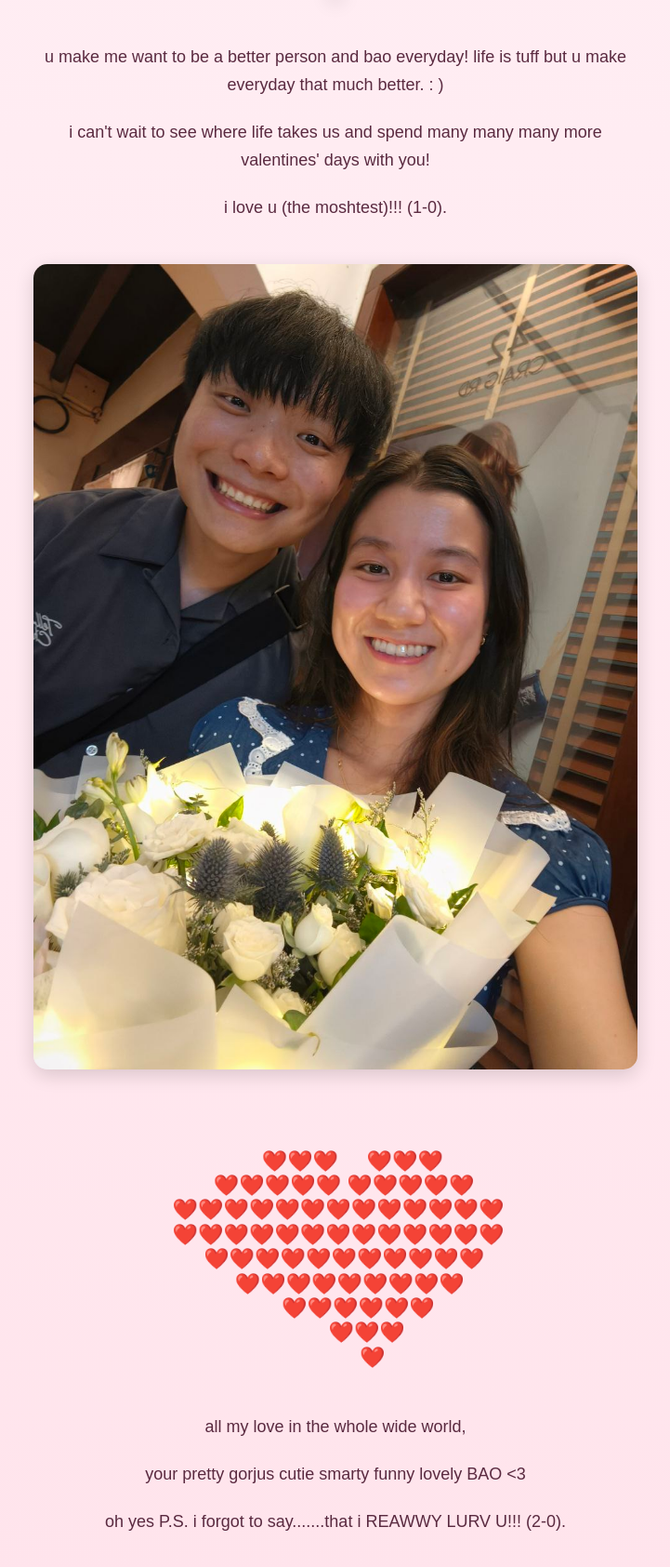
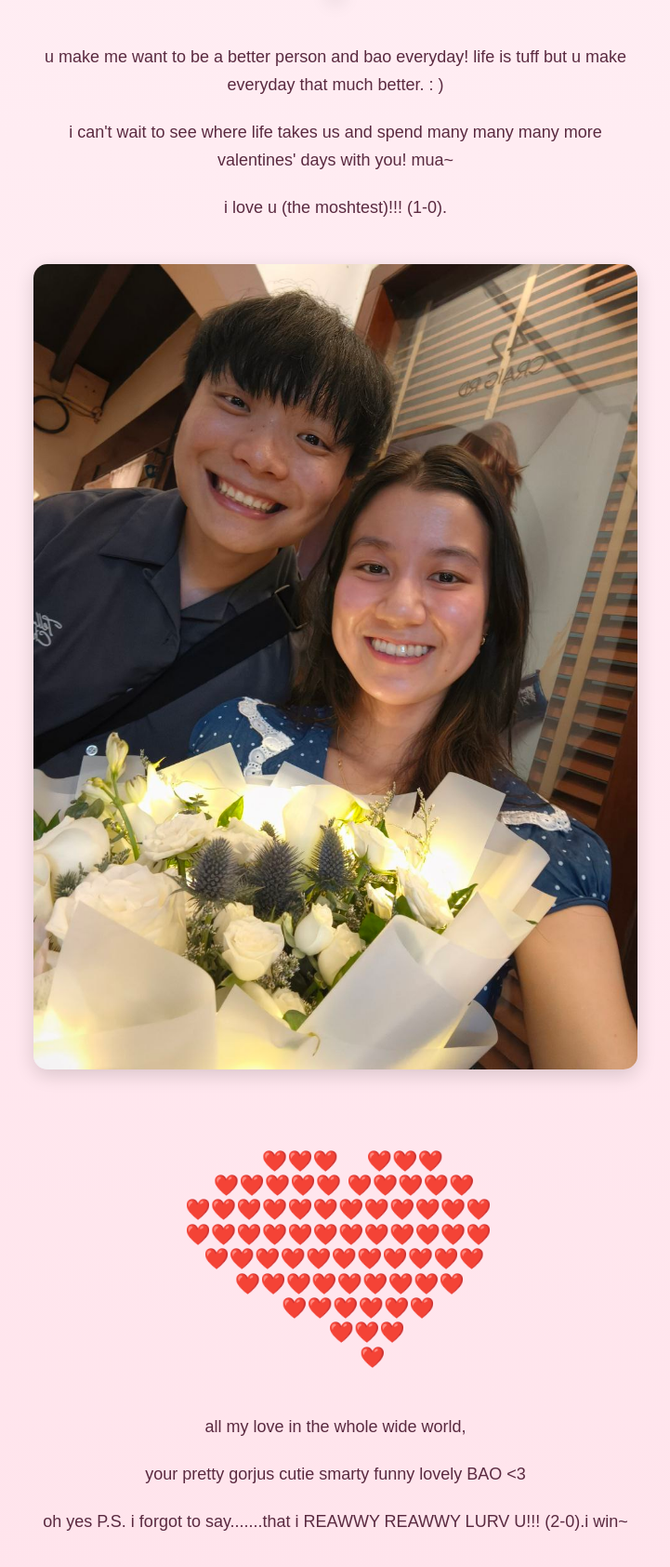
Before and after one commit to evangelineyse/chatyeoh-miniapp, a plain HTML site: page index.html in a window 1280 px wide. Shown: the part 625-2310 px from the top of the page at 93% size, without its empty margins (279-1000 px from the left). Drawn offline with Linux system fonts and the light colour scheme.

Commit message:
Update note2.html

```diff
--- a/index.html
+++ b/index.html
@@ -93,7 +93,7 @@
     life is tuff but u make everyday that much better.  : ) </p>
 
   <p>
-    i can't wait to see where life takes us and spend many many many more valentines' days with you!
+    i can't wait to see where life takes us and spend many many many more valentines' days with you! mua~
   </p>
 
   <p>
@@ -107,8 +107,8 @@
   <div class="heart">
       ❤️❤️❤️     ❤️❤️❤️
    ❤️❤️❤️❤️❤️ ❤️❤️❤️❤️❤️
- ❤️❤️❤️❤️❤️❤️❤️❤️❤️❤️❤️❤️❤️
- ❤️❤️❤️❤️❤️❤️❤️❤️❤️❤️❤️❤️❤️
+ ❤️❤️❤️❤️❤️❤️❤️❤️❤️❤️❤️❤️
+ ❤️❤️❤️❤️❤️❤️❤️❤️❤️❤️❤️❤️
    ❤️❤️❤️❤️❤️❤️❤️❤️❤️❤️❤️
      ❤️❤️❤️❤️❤️❤️❤️❤️❤️
         ❤️❤️❤️❤️❤️❤️
@@ -123,8 +123,9 @@
     your pretty gorjus cutie smarty funny lovely BAO <3
   </p>
 
+  <p></p>
   <p>
-    oh yes P.S. i forgot to say.......that i REAWWY LURV U!!! (2-0).
+    oh yes P.S. i forgot to say.......that i REAWWY REAWWY LURV U!!! (2-0).i win~
   </p>
 
 </div>
```
